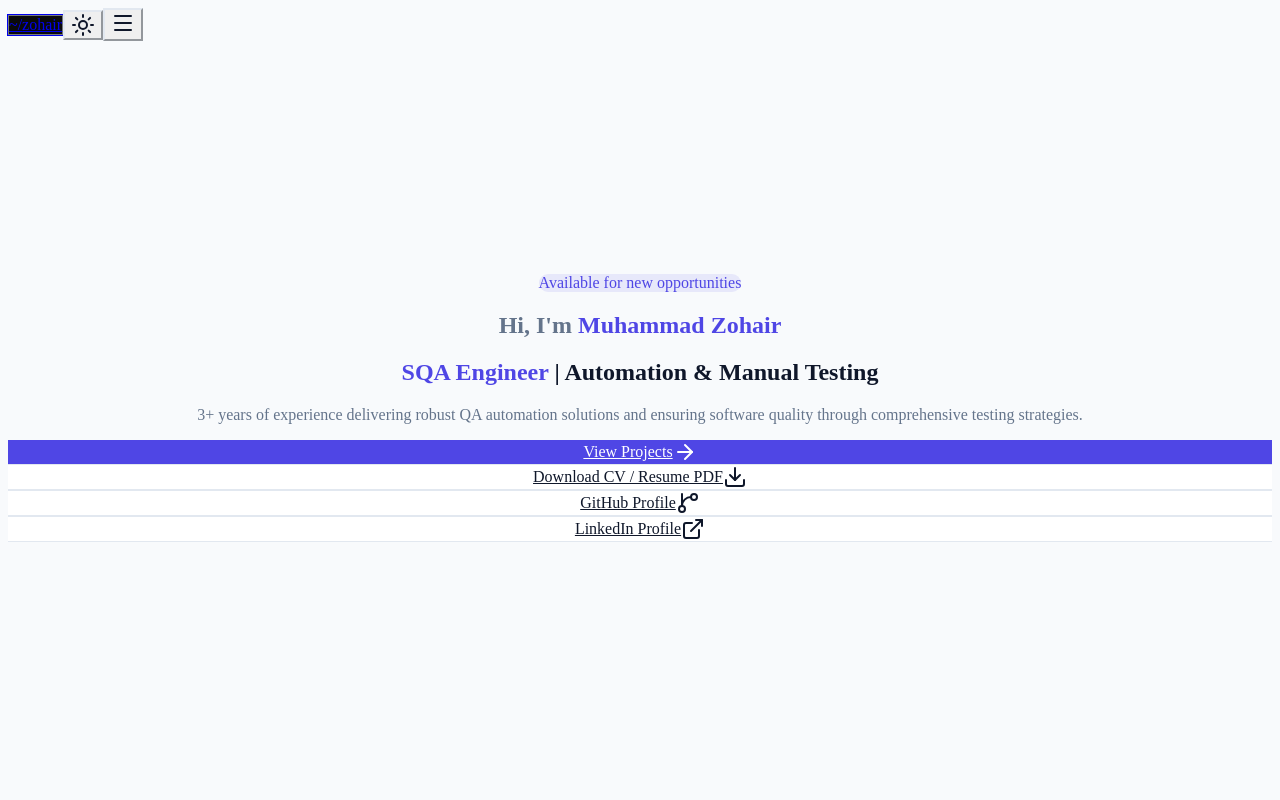
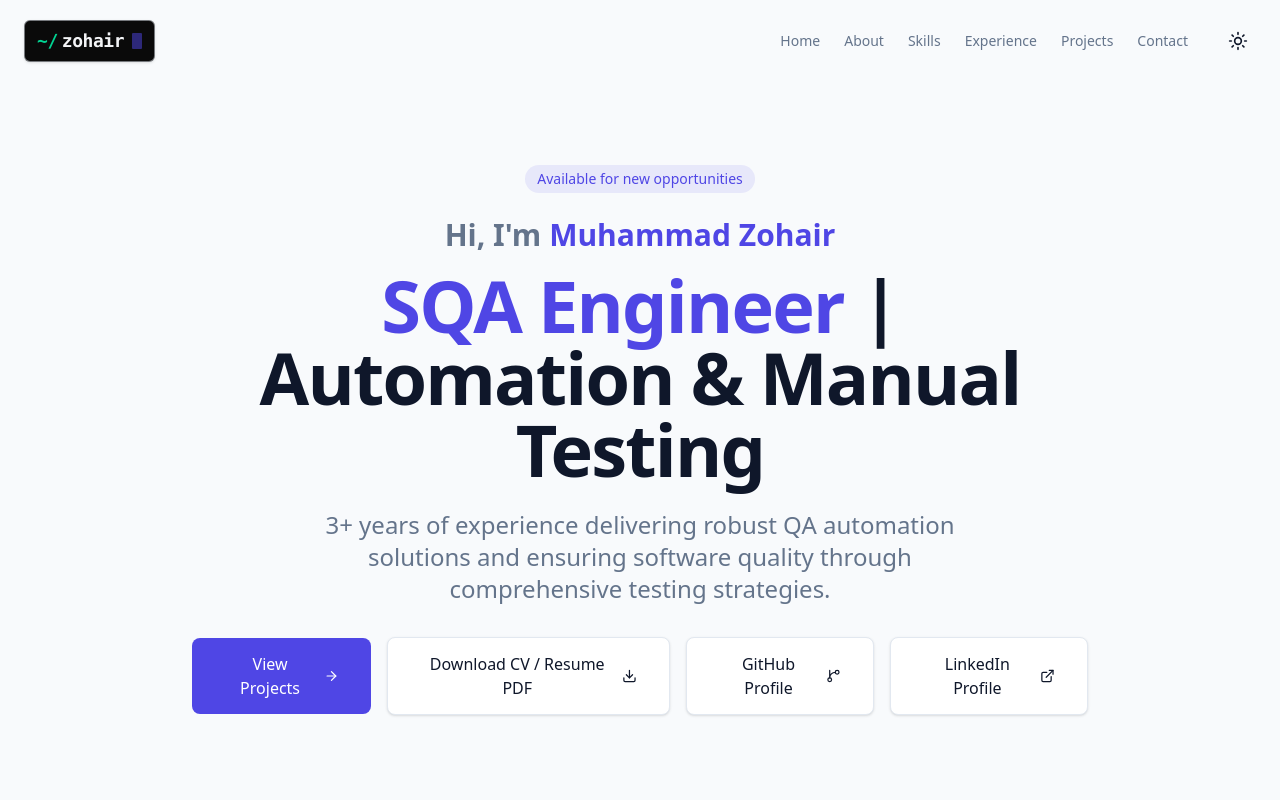
Before and after one commit to imzohair-Dev/portfolio-zohair, a Next.js app: page /portfolio-zohair/ in a window 1280 px wide. Shown: the top 800 px of the page. Built offline with nearby package versions, Linux system fonts and the light colour scheme.

Commit message:
fix: restore Tailwind v4 syntax

```diff
--- a/src/pages/globals.css
+++ b/src/pages/globals.css
@@ -1,6 +1,6 @@
-@tailwind base;
-@tailwind components;
-@tailwind utilities;
+@import "tailwindcss";
+
+
 
 @theme {
   --font-sans: var(--font-poppins), ui-sans-serif, system-ui, sans-serif;
--- a/tailwind.config.js
+++ b/tailwind.config.js
@@ -1,13 +1,2 @@
 /** @type {import('tailwindcss').Config} */
-module.exports = {
-  content: [
-    './src/**/*.{js,ts,jsx,tsx,mdx}',
-    './pages/**/*.{js,ts,jsx,tsx,mdx}',
-    './components/**/*.{js,ts,jsx,tsx,mdx}',
-  ],
-  safelist: [{ pattern: /.*/ }],
-  theme: {
-    extend: {},
-  },
-  plugins: [],
-}
+module.exports = {}
```
